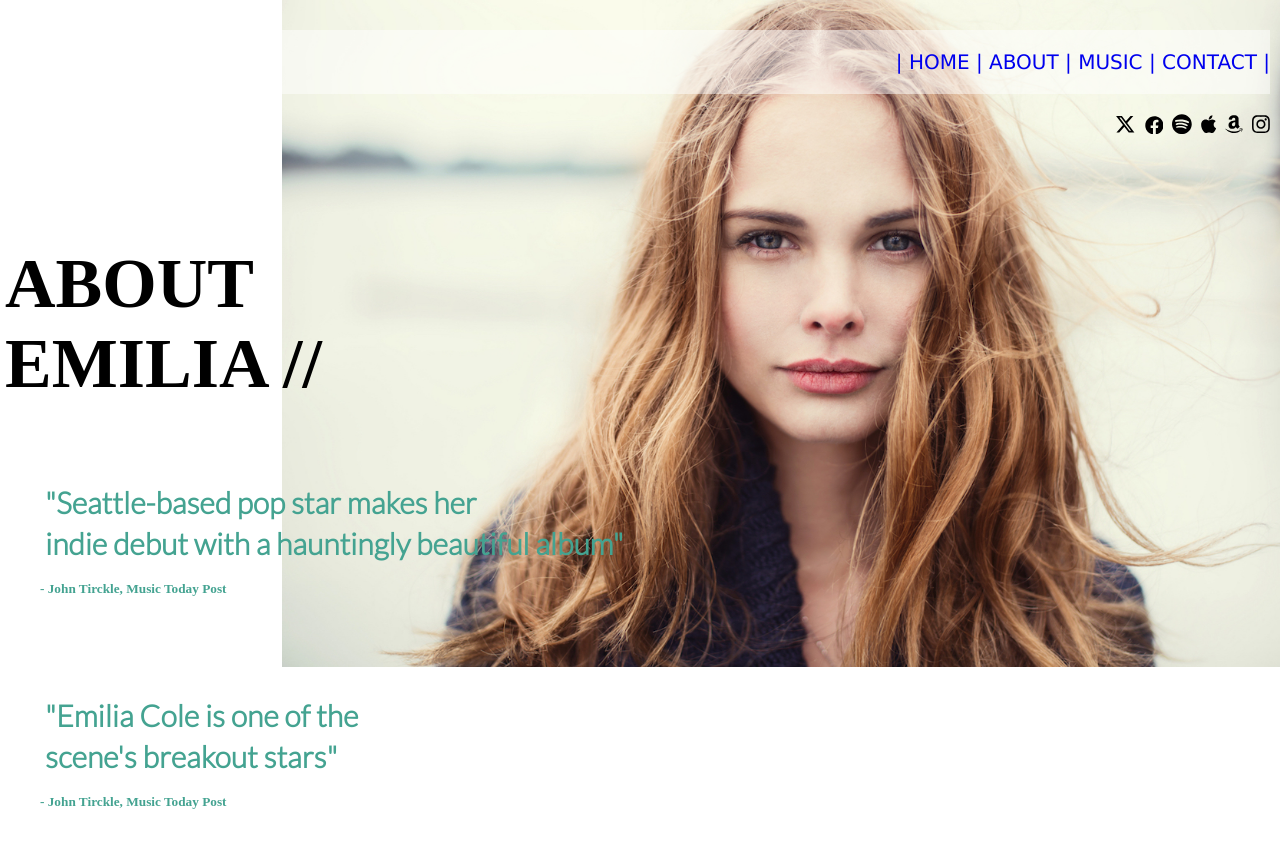
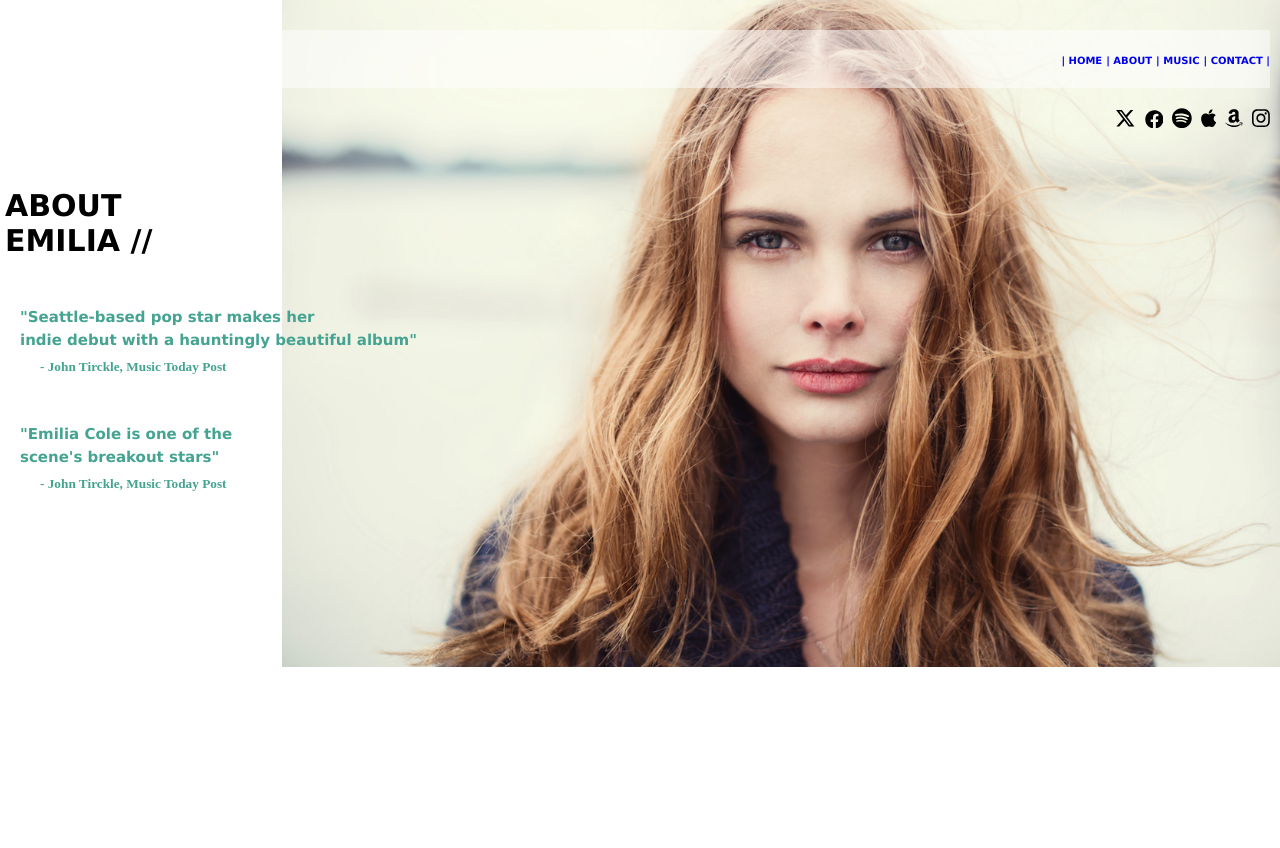
Before and after one commit to serincubus/emiliacole, a website: page views/about.html in a window 1280 px wide. After the commit the page ends 800 px from the top, so only its background shows below. Drawn offline with Linux system fonts and the light colour scheme.

Commit message:
editado estilos about e index

```diff
--- a/public/css/about.css
+++ b/public/css/about.css
@@ -6,27 +6,34 @@
 }
 
 .h1_ab{
-    margin-top: 150px;
+    margin-top: 100px;
     margin-left: 5px;
 }
 
 
 
 .h3_ab{
-    font-size: 30px;
+    font-size: 15px;
     color: var(--color-verde);
-    margin-top: 80px;
+    margin-left: 15px;
+    margin-top: 50px;
     margin-bottom: 2px;
         }
 .h3_ab_2{
-    font-size: 30px;
+    font-size: 15px;
     color: var(--color-verde);
+    margin-left: 15px;
     margin-top: 5px;
-    margin-bottom: 20px;
+    margin-bottom: 10px;
     }
+
+ h4{
+    font-family: Verdana, Geneva, Tahoma, sans-serif;
+    font-size: 10px;
+ }
 
 .h5_ab{
     color: var(--color-verde);
     margin-left: 35px;
-    margin-bottom: 100px;
+    margin-bottom: 50px;
 }
--- a/public/css/general.css
+++ b/public/css/general.css
@@ -15,17 +15,13 @@
     list-style: none;
 }
 
-.fuente{
-    font-family:Verdana, Geneva, Tahoma, sans-serif;
-    font-size:20px;
-    color:var(--color-negro);
 
-}
+
 .horizontal ul li{
     display: inline-flex;
 }
 
-.menu{
+.menu_der{
     text-align: right;
     background-color: rgba(255, 255, 255, 0.5);
     padding-top: 20px;
@@ -48,11 +44,11 @@
 
 
 h3 {
-    font-family: lato;
-    font-size:40px;
+    font-family: verdana;
+    font-size:15px;
 }
 
 h1{
-    font-family: lato bold;
-    font-size: 70px;
+    font-family:Verdana, Geneva, Tahoma, sans-serif;
+    font-size: 30px;
 }
--- a/public/css/index.css
+++ b/public/css/index.css
@@ -2,28 +2,28 @@
     background-image: url("/img/emilia-home.jpg");
     background-repeat: no-repeat;
     background-position: right;
-    background-size: 78%;
+    background-size: 81%;
 }
 
 
 .menu_in a{
     margin-left : 40px;
-    margin-bottom: 20px;
+
     }
 
 .menu_in li{
-    margin-top: 20px;
-    margin-bottom: 10px;
+    margin-left: 20px;
+
 }
 
 .icon_in{
-    margin-left : 40px;
+    margin-left : 20px;
 }
 
-h3 {
+.h3_in {
 
-    margin-top: 140px;
-    margin-bottom: 200px;
+    margin-top: 60px;
+    margin-bottom: 240px;
     margin-left: 40px;
 }
 
--- a/public/css/styles.css
+++ b/public/css/styles.css
@@ -2,3 +2,4 @@
 @import url("./general.css");
 @import url("./index.css");
 @import url("./about.css");
+@import url("./contact");
--- a/views/about.html
+++ b/views/about.html
@@ -8,12 +8,12 @@
 </head>
 <body class="ab_body_img">
     <header>
-          <nav class="horizontal  fuente  menu menu_a">
+          <nav class="horizontal  fuente  menu_der menu_a">
               <ul>
-                  <li><a href ="/">| HOME </a></li>
-                  <li><a href ="/about">| ABOUT </a></li>
-                  <li><a href ="/music">| MUSIC </a></li>
-                  <li><a href ="/contact">| CONTACT |</a></li>
+                  <li><a href ="/"><h4>| HOME </h4></a></li>
+                  <li><a href ="/about"><h4>| ABOUT </h4></a></li>
+                  <li><a href ="/music"><h4>| MUSIC </h4></a></li>
+                  <li><a href ="/contact"><h4>| CONTACT |</h4></a></li>
                </ul>
           </nav>
           <nav class="horizontal  icon  icon_der icon_espacio">
```
Also changed, not shown: views/index.html (+6 -6 lines), public/css/contact.css (added).
